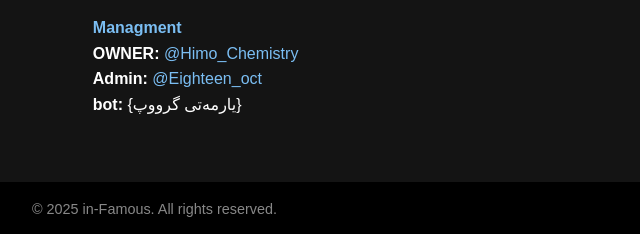
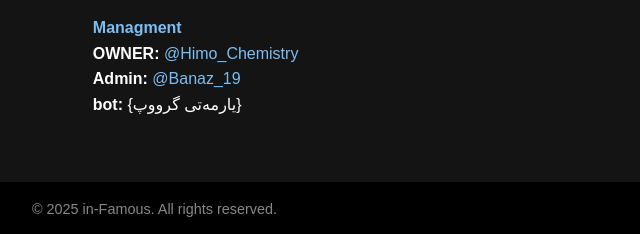
Before and after one commit to Profile8795/t.me-m.Himdad-group, a plain HTML site: page index.html in a window 1280 px wide. Shown: the part 1454-1688 px from the top of the page, 0-640 px from the left. Drawn offline with Linux system fonts and the light colour scheme.

Commit message:
Update index.html

```diff
--- a/index.html
+++ b/index.html
@@ -34,7 +34,7 @@
   <a class="grlink" href="https://t.me/Himdad_Chemistry77">t.me/Himdad_Chemistry77</a></p>
 <p class="mng">Managment</p>
 <p class="managment"> OWNER: <a class="ownerl">@Himo_Chemistry</a> <br>
-  Admin: <a class="adml">@Eighteen_oct</a> <br>
+  Admin: <a class="adml">@Banaz_19</a> <br>
    bot: <a class="botl">{یارمەتی گرووپ}</a></p>
 
 
```
